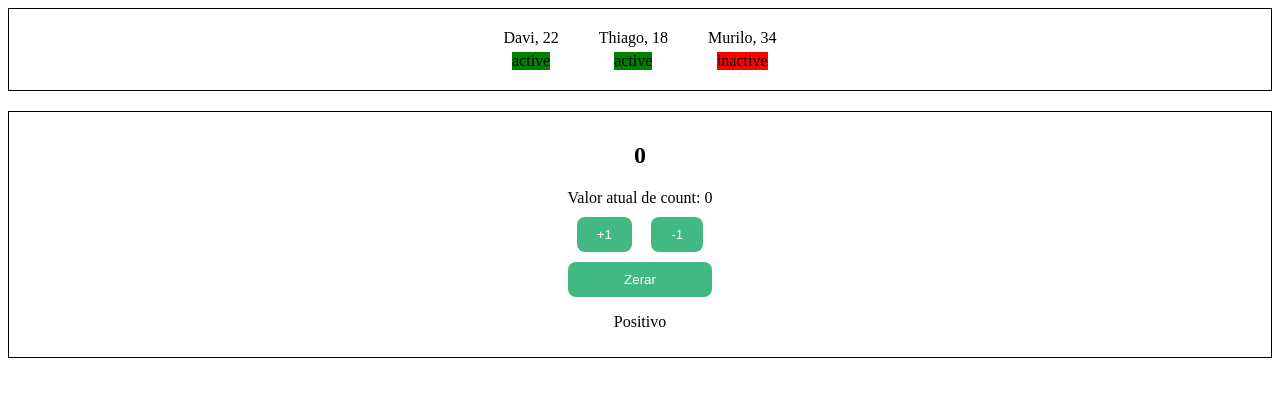
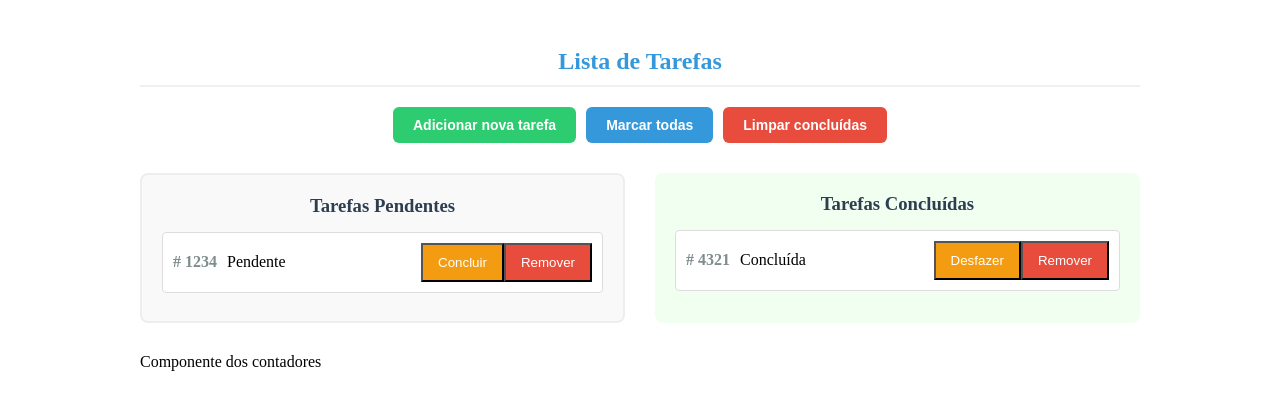
Before and after one commit to DaviRFerreir4/Vue.js, a Vue app in the folder Rocketseat/01-Teoria/01-Fundamentos-do-Vue/: page / in a window 1280 px wide. Shown: the top 410 px of the page. Built offline with nearby package versions, Linux system fonts and the light colour scheme.

Commit message:
Base para próximos estudos

```diff
--- a/Rocketseat/01-Teoria/01-Fundamentos-do-Vue/src/App.vue
+++ b/Rocketseat/01-Teoria/01-Fundamentos-do-Vue/src/App.vue
@@ -1,83 +1,20 @@
 <template>
-  <BoxContainer />
-  <div class="container">
-    <div class="button-container">
-      <h2
-        :style="{
-          color: changeColorCount,
-        }"
-      >
-        {{ count }}
-      </h2>
-      <CounterButtons @change-count="handleCountChange" :count-value="count" />
-      <p
-        :style="{
-          color: changeColorCount,
-        }"
-      >
-        {{ countState }}
-      </p>
-    </div>
-  </div>
+  <!-- <BoxContainer />
+  <CounterContainer /> -->
+  <TaskList />
 </template>
 
 <script lang="ts">
   import BoxContainer from './components/BoxContainer.vue'
-  import CounterButtons from './components/CounterButtons.vue'
+  import CounterContainer from './components/CounterContainer.vue'
+  import TaskList from './components/TaskList.vue'
 
   export default {
     name: 'App',
     components: {
       BoxContainer,
-      CounterButtons,
-    },
-    data() {
-      return {
-        count: Number(localStorage.getItem('count')) ?? 0,
-      }
-    },
-    methods: {
-      handleCountChange(
-        action: 'increment' | 'decrement' | 'clear',
-        value = 1
-      ) {
-        switch (action) {
-          case 'increment':
-            this.count += value
-            break
-          case 'decrement':
-            this.count -= value
-            break
-          case 'clear':
-            this.count = 0
-            break
-        }
-      },
-    },
-    computed: {
-      changeColorCount() {
-        if (this.count > 0) {
-          return 'green'
-        }
-        if (this.count < 0) {
-          return 'red'
-        }
-        return 'black'
-      },
-      countState() {
-        if (this.count >= 0) {
-          return 'Positivo'
-        }
-        return 'Negativo'
-      },
-    },
-    watch: {
-      count(newValue) {
-        localStorage.setItem('count', newValue)
-      },
-      changeColorCount(newValue) {
-        alert(`Nova cor selecionada: ${newValue}`)
-      },
+      CounterContainer,
+      TaskList,
     },
   }
 </script>
@@ -94,9 +31,4 @@
       margin-top: 20px;
     }
   }
-
-  .button-container {
-    display: grid;
-    justify-items: center;
-  }
 </style>
--- /dev/null
+++ b/Rocketseat/01-Teoria/01-Fundamentos-do-Vue/src/components/CounterContainer.vue
@@ -0,0 +1,87 @@
+<template>
+  <div class="container">
+    <div class="button-container">
+      <h2
+        :style="{
+          color: changeColorCount,
+        }"
+      >
+        {{ count }}
+      </h2>
+      <CounterButtons @change-count="handleCountChange" :count-value="count" />
+      <p
+        :style="{
+          color: changeColorCount,
+        }"
+      >
+        {{ countState }}
+      </p>
+    </div>
+  </div>
+</template>
+
+<script lang="ts">
+  import CounterButtons from './CounterButtons.vue'
+
+  export default {
+    name: 'CounterContainer',
+    components: {
+      CounterButtons,
+    },
+    data() {
+      return {
+        count: Number(localStorage.getItem('count')) ?? 0,
+      }
+    },
+    methods: {
+      handleCountChange(
+        action: 'increment' | 'decrement' | 'clear',
+        value = 1
+      ) {
+        switch (action) {
+          case 'increment':
+            this.count += value
+            break
+          case 'decrement':
+            this.count -= value
+            break
+          case 'clear':
+            this.count = 0
+            break
+        }
+      },
+    },
+    computed: {
+      changeColorCount() {
+        if (this.count > 0) {
+          return 'green'
+        }
+        if (this.count < 0) {
+          return 'red'
+        }
+        return 'black'
+      },
+      countState() {
+        if (this.count >= 0) {
+          return 'Positivo'
+        }
+        return 'Negativo'
+      },
+    },
+    watch: {
+      count(newValue) {
+        localStorage.setItem('count', newValue)
+      },
+      changeColorCount(newValue) {
+        alert(`Nova cor selecionada: ${newValue}`)
+      },
+    },
+  }
+</script>
+
+<style scoped>
+  .button-container {
+    display: grid;
+    justify-items: center;
+  }
+</style>
--- /dev/null
+++ b/Rocketseat/01-Teoria/01-Fundamentos-do-Vue/src/components/TaskItem.vue
@@ -0,0 +1,90 @@
+<template>
+  <div class="task-item">
+    <span class="task-id"># {{ task?.id }}</span>
+    <span class="task-status">{{ statusText }}</span>
+    <button class="btn toggle" @click="toggleDone">
+      {{ btnToggleText }}
+    </button>
+    <button class="btn remove" @click="removeTask">Remover</button>
+  </div>
+</template>
+
+<script lang="ts">
+  import type { PropType } from 'vue'
+
+  export default {
+    name: 'TaskItem',
+    props: {
+      task: {
+        type: Object as PropType<{
+          id: number
+          done: boolean
+        }>,
+      },
+    },
+    computed: {
+      btnToggleText() {
+        return this.task?.done ? 'Desfazer' : 'Concluir'
+      },
+      statusText() {
+        return this.task?.done ? 'Concluída' : 'Pendente'
+      },
+    },
+    methods: {
+      toggleDone() {
+        this.$emit('toggle-done', this.task?.id)
+      },
+      removeTask() {
+        this.$emit('remove-task', this.task?.id)
+      },
+    },
+    emits: ['toggle-done', 'remove-task'],
+  }
+</script>
+
+<style scoped>
+  .task-item {
+    margin-bottom: 8px;
+    padding: 10px;
+    border: 1px solid #ddd;
+    border-radius: 4px;
+    display: flex;
+    align-items: center;
+
+    background-color: white;
+
+    transition: all 0.3s;
+  }
+
+  .task-id {
+    margin-right: 10px;
+
+    font-weight: bold;
+    color: #7f8c8d;
+  }
+
+  .task-status {
+    flex-grow: 1;
+  }
+
+  .btn {
+    color: white;
+    padding: 10px 15px;
+  }
+
+  .toggle {
+    background-color: #f39c12;
+
+    &:hover {
+      background-color: #e67e22;
+    }
+  }
+
+  .remove {
+    background-color: #e74c3c;
+
+    &:hover {
+      background-color: #c0392b;
+    }
+  }
+</style>
--- /dev/null
+++ b/Rocketseat/01-Teoria/01-Fundamentos-do-Vue/src/components/TaskList.vue
@@ -0,0 +1,162 @@
+<template>
+  <div class="tasklist-container">
+    <h2>Lista de Tarefas</h2>
+
+    <div class="controls">
+      <button class="btn add">Adicionar nova tarefa</button>
+      <button class="btn toggle-all">Marcar todas</button>
+      <button class="btn clear">Limpar concluídas</button>
+    </div>
+
+    <div class="tasks-container">
+      <div class="pending-tasks">
+        <h3>Tarefas Pendentes</h3>
+        <TaskItem
+          :task="tasks[0]"
+          @toggle-done="toggleTaskDone"
+          @remove-task="removeTask"
+        />
+      </div>
+      <div class="completed-tasks">
+        <h3>Tarefas Concluídas</h3>
+        <TaskItem
+          :task="tasks[1]"
+          @toggle-done="toggleTaskDone"
+          @remove-task="removeTask"
+        />
+      </div>
+    </div>
+
+    <span>Componente dos contadores</span>
+  </div>
+</template>
+
+<script lang="ts">
+  import TaskItem from './TaskItem.vue'
+
+  export default {
+    name: 'TaskList',
+    components: {
+      TaskItem,
+    },
+    data() {
+      return {
+        tasks: [
+          { id: 1234, done: false },
+          { id: 4321, done: true },
+        ],
+      }
+    },
+    methods: {
+      removeTask(taskId: number) {
+        this.tasks = this.tasks.filter((task) => {
+          return task.id !== taskId
+        })
+      },
+      toggleTaskDone(taskId: number) {
+        const task = this.tasks.find((task) => {
+          return task.id === taskId
+        })
+        if (task) {
+          task.done = !task.done
+        }
+      },
+    },
+  }
+</script>
+
+<style scoped>
+  .tasklist-container {
+    max-width: 1000px;
+    margin-inline: auto;
+    padding: 20px;
+  }
+
+  h2 {
+    margin-bottom: 20px;
+    padding-bottom: 10px;
+    border-bottom: 2px solid #f0f0f0;
+
+    color: #3498db;
+    text-align: center;
+  }
+
+  .controls {
+    margin-bottom: 30px;
+    display: flex;
+    justify-content: center;
+    gap: 10px;
+    flex-wrap: wrap;
+  }
+
+  .btn {
+    padding: 10px 20px;
+    border: none;
+    border-radius: 6px;
+
+    font-weight: bold;
+    font-size: 14px;
+    color: white;
+    cursor: pointer;
+
+    transition: all 0.3s;
+
+    &:hover {
+      transform: translateY(-2px);
+    }
+  }
+
+  .add {
+    background-color: #2ecc71;
+
+    &:hover {
+      background-color: #27ae60;
+    }
+  }
+
+  .toggle-all {
+    background-color: #3498db;
+
+    &:hover {
+      background-color: #2980b9;
+    }
+  }
+
+  .clear {
+    background-color: #e74c3c;
+
+    &:hover {
+      background-color: #c0392b;
+    }
+  }
+
+  .tasks-container {
+    margin-bottom: 30px;
+    display: grid;
+    grid-template-columns: 1fr 1fr;
+    gap: 30px;
+  }
+
+  .pending-tasks,
+  .completed-tasks {
+    padding: 20px;
+    border-radius: 8px;
+
+    h3 {
+      margin-top: 0;
+      margin-bottom: 15px;
+      color: #2c3e50;
+      text-align: center;
+    }
+  }
+
+  .pending-tasks {
+    background-color: #f9f9f9;
+    border: 2px solid #eee;
+  }
+
+  .completed-tasks {
+    background-color: #f1fff1;
+    border-color: #d4edda;
+  }
+</style>
```
